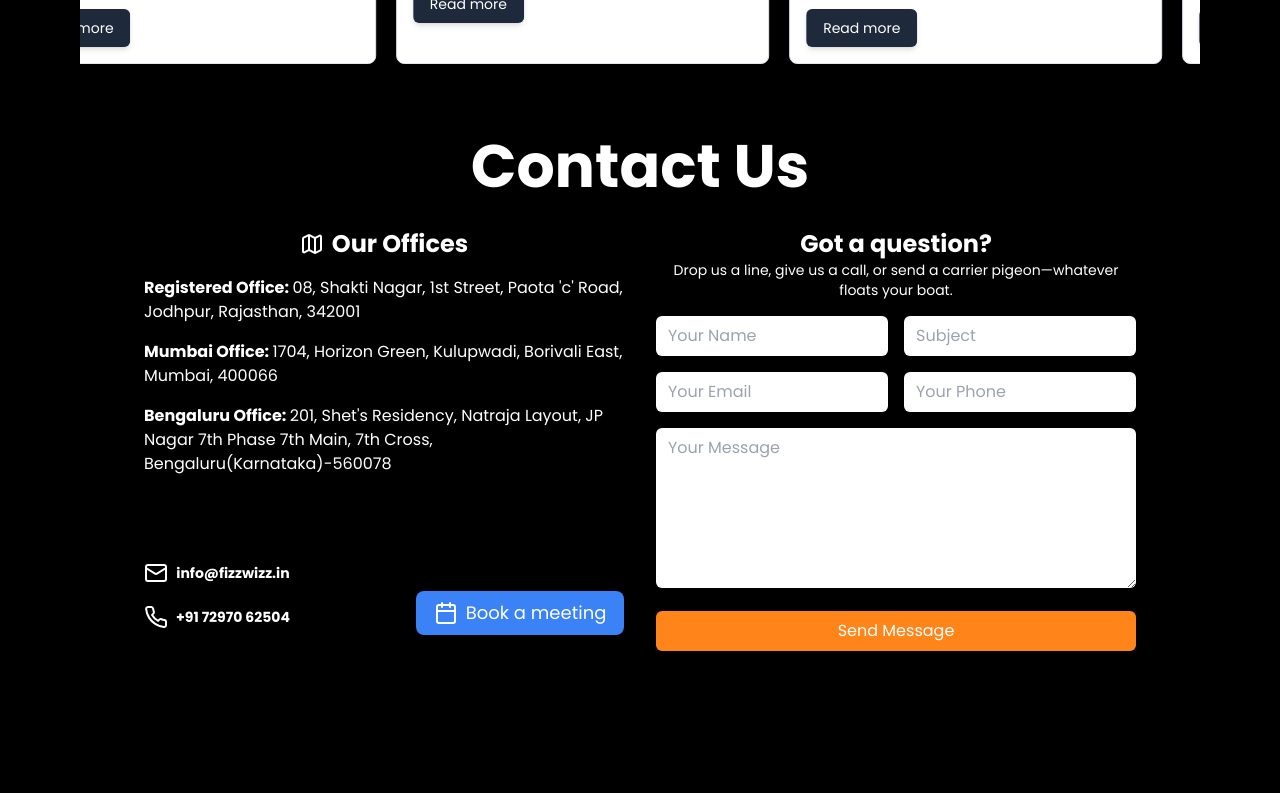
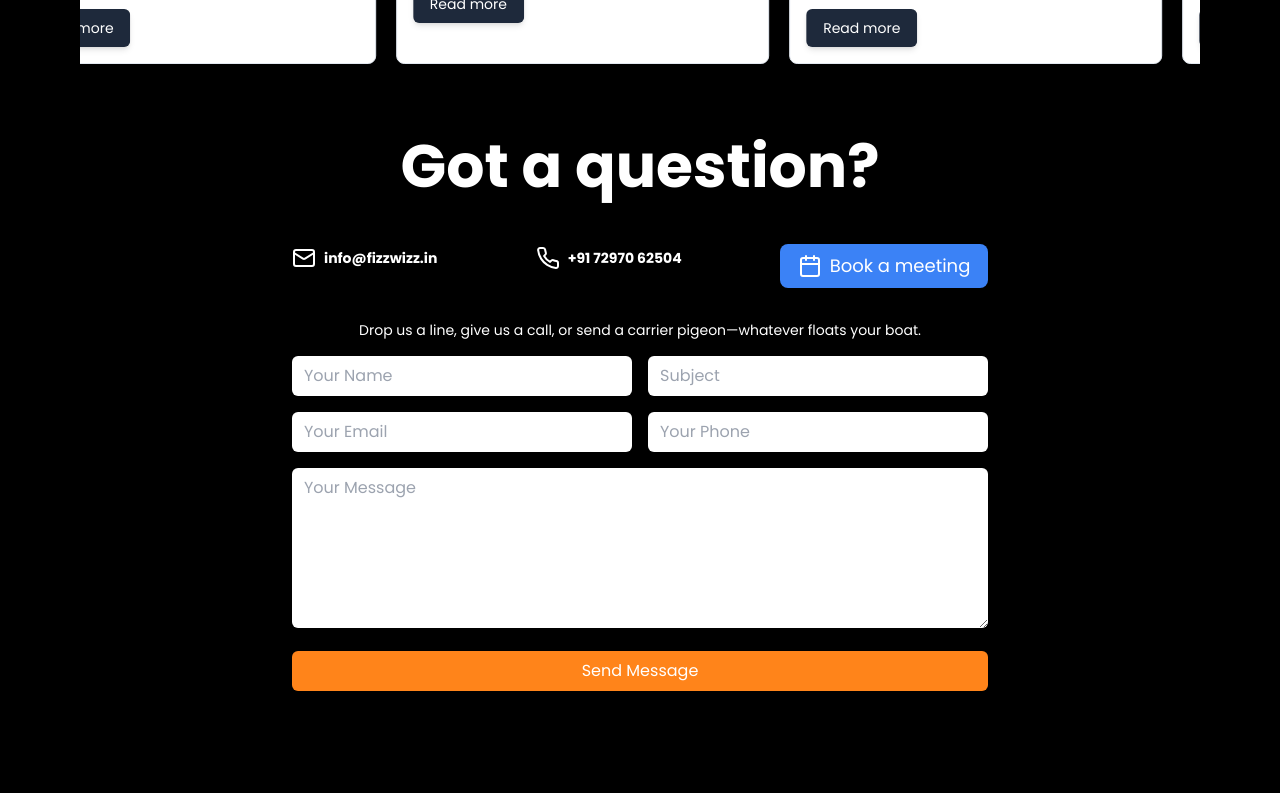
Before and after one commit to kapildadhich075/fizzwizz, a Next.js app: page / in a window 1280 px wide. Shown: the part 2080-2873 px from the top of the page. Built offline with nearby package versions, Linux system fonts and the light colour scheme; grey boxes are pictures that could not be loaded.

Commit message:
update: contact

```diff
--- a/app/(Components)/Contact.tsx
+++ b/app/(Components)/Contact.tsx
@@ -1,4 +1,4 @@
-import { Mail, MapIcon, Phone } from "lucide-react";
+import { Mail, Phone } from "lucide-react";
 import { useState } from "react";
 import { CalendlyButton } from "./CalendlyButton";
 import React from "react";
@@ -45,39 +45,16 @@ export default function Contact() {
 
   return (
     <>
-      <div className="flex flex-col justify-center items-center bg-black/85 max-w-5xl p-4">
-        <h1 className="text-4xl md:text-6xl text-white font-bold mb-8 transition duration-500 ease-in-out transform hover:scale-110">
-          Contact Us
+      <div className="flex flex-col justify-center items-center bg-black/85 max-w-5xl p-4 mx-auto">
+        <h1 className="text-4xl md:text-6xl text-white font-bold mb-8 transition duration-500 ease-in-out transform hover:scale-110 text-center">
+          Got a question?
         </h1>
 
-        <div className="grid grid-cols-1 lg:grid-cols-2 w-full gap-8">
+        <div className="flex flex-col w-full gap-8">
           {/* Contact Information Section */}
-          <div className="grid grid-cols-1 gap-8">
-            <div className="space-y-4">
-              <h2 className="text-2xl text-white font-bold flex items-center justify-center ">
-                <MapIcon size={24} className="mr-2" /> Our Offices
-              </h2>
-              <div className="space-y-4 text-center md:text-left">
-                <p className="text-white text-base">
-                  <span className="font-bold">Registered Office: </span>
-                  08, Shakti Nagar, 1st Street, Paota &apos;c&apos; Road,
-                  Jodhpur, Rajasthan, 342001
-                </p>
-                <p className="text-white text-base">
-                  <span className="font-bold">Mumbai Office: </span>
-                  1704, Horizon Green, Kulupwadi, Borivali East, Mumbai, 400066
-                </p>
-                <p className="text-white text-base">
-                  <span className="font-bold">Bengaluru Office: </span>
-                  201, Shet&apos;s Residency, Natraja Layout, JP Nagar 7th Phase
-                  7th Main, 7th Cross, Bengaluru(Karnataka)-560078
-                </p>
-              </div>
-            </div>
-            <div className="lg:flex-row lg:justify-between flex-col flex space-y-5 justify-center items-center">
-              <div className=" space-y-5">
+          <div className="flex flex-col sm:flex-row justify-between items-center gap-4">
             <div className="text-center">
-                  <h2 className="text-2xl text-white font-bold flex items-center justify-center ">
+              <h2 className="text-2xl text-white font-bold flex items-center justify-center">
                 <Mail size={24} className="mr-2" />
                 <a
                   href="mailto:info@fizzwizz.in"
@@ -89,8 +66,8 @@ export default function Contact() {
             </div>
 
             <div className="text-center">
-                  <h2 className="text-2xl text-white font-bold flex items-center justify-center ">
-                    <Phone size={24} className="mr-2" />{" "}
+              <h2 className="text-2xl text-white font-bold flex items-center justify-center">
+                <Phone size={24} className="mr-2" />
                 <a
                   href="tel:+917297062504"
                   className="text-white hover:text-white/70 text-sm"
@@ -99,21 +76,14 @@ export default function Contact() {
                 </a>
               </h2>
             </div>
-              </div>
 
-              <div className="text-center">
             <CalendlyButton />
-              </div>
-            </div>
           </div>
 
           {/* Contact Form Section */}
-          <div className="hidden lg:block">
+          <div className="w-full">
             <div className="space-y-4">
               <div className="text-center">
-                <h2 className="text-2xl text-white font-bold">
-                  Got a question?
-                </h2>
                 <p className="text-white text-sm">
                   Drop us a line, give us a call, or send a carrier
                   pigeon—whatever floats your boat.
@@ -121,7 +91,7 @@ export default function Contact() {
               </div>
 
               <form className="space-y-4" onSubmit={handleSubmit}>
-                <div className="grid grid-cols-2 gap-4">
+                <div className="grid grid-cols-1 sm:grid-cols-2 gap-4">
                   <input
                     className="w-full px-3 py-2 text-black rounded-md"
                     type="text"
@@ -135,7 +105,7 @@ export default function Contact() {
                     onChange={handleChange}
                   />
                 </div>
-                <div className="grid grid-cols-2 gap-4">
+                <div className="grid grid-cols-1 sm:grid-cols-2 gap-4">
                   <input
                     className="w-full px-3 py-2 text-black rounded-md"
                     type="email"
--- a/app/(Components)/Footer.tsx
+++ b/app/(Components)/Footer.tsx
@@ -14,10 +14,6 @@ const Footer = () => {
               src="https://ik.imagekit.io/umdiwr6ma/fizzwizz/Fizz%20Wizz%20Logo%20-%20light-02.png?updatedAt=1726098204228"
               alt="Company name"
             />
-            <p className="text-sm sm:text-md leading-6 text-white font-bold poppins">
-              Creative Group Creative <br />
-              solutions for creative people
-            </p>
           </div>
           <div className="grid grid-cols-1 gap-8 sm:grid-cols-2 md:grid-cols-3 xl:col-span-2">
             <div>
```
Lines whose indentation alone changed are shown as unchanged.
